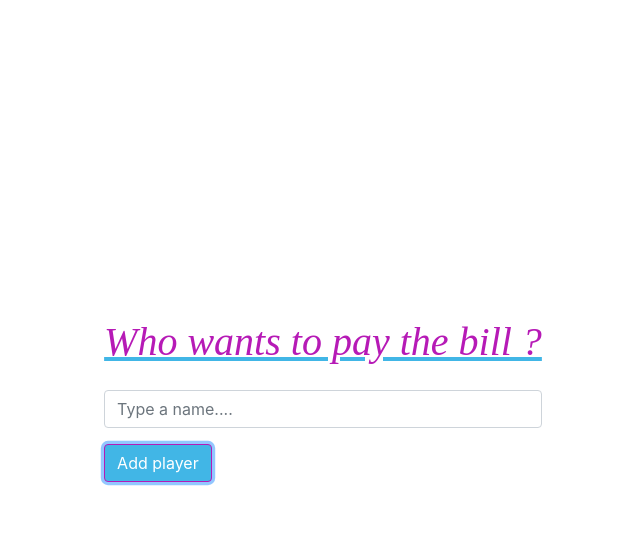
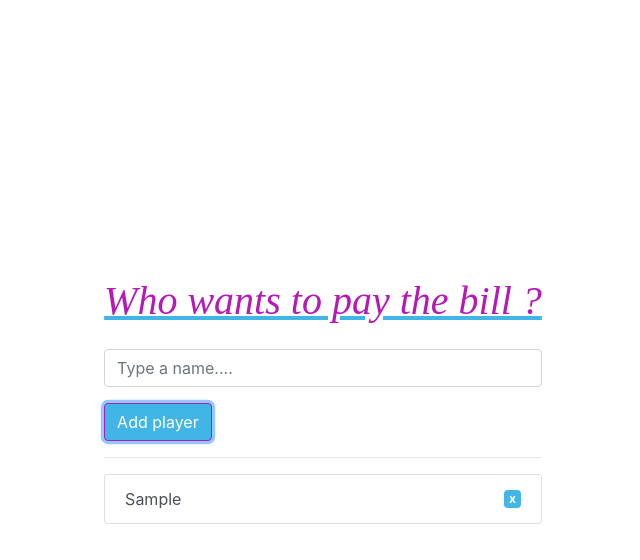
Before and after one commit to 9trocoder/paythebills, a React (Create React App) app: page / in a window 1280 px wide. Both pictures are taken after typing "Sample" into the empty fields and a click on the button "Add player". Shown: the top 560 px of the page, without its empty margins (317-957 px from the left). Built offline with nearby package versions, Linux system fonts and the light colour scheme.

Commit message:
displays list of players added

```diff
--- a/src/components/stage1.js
+++ b/src/components/stage1.js
@@ -55,7 +55,19 @@ const Stage1 = () => {
         {
           context.state.players && context.state.players.length > 0 ?
            <>
-
+            <hr/>
+            <div>
+              <ul className="list-group">
+                { context.state.players.map((item,idx)=>(
+                  <li key={idx} className="list-group-item d-flex justify-content-between align-items-center list-group-item-action" >
+                    {item}
+                    <span className="badge badge-danger" onClick={() => alert('remove')}>
+                      x
+                    </span>
+                  </li>
+                ))}
+              </ul>
+            </div>
            </>
           : null
         }
```
